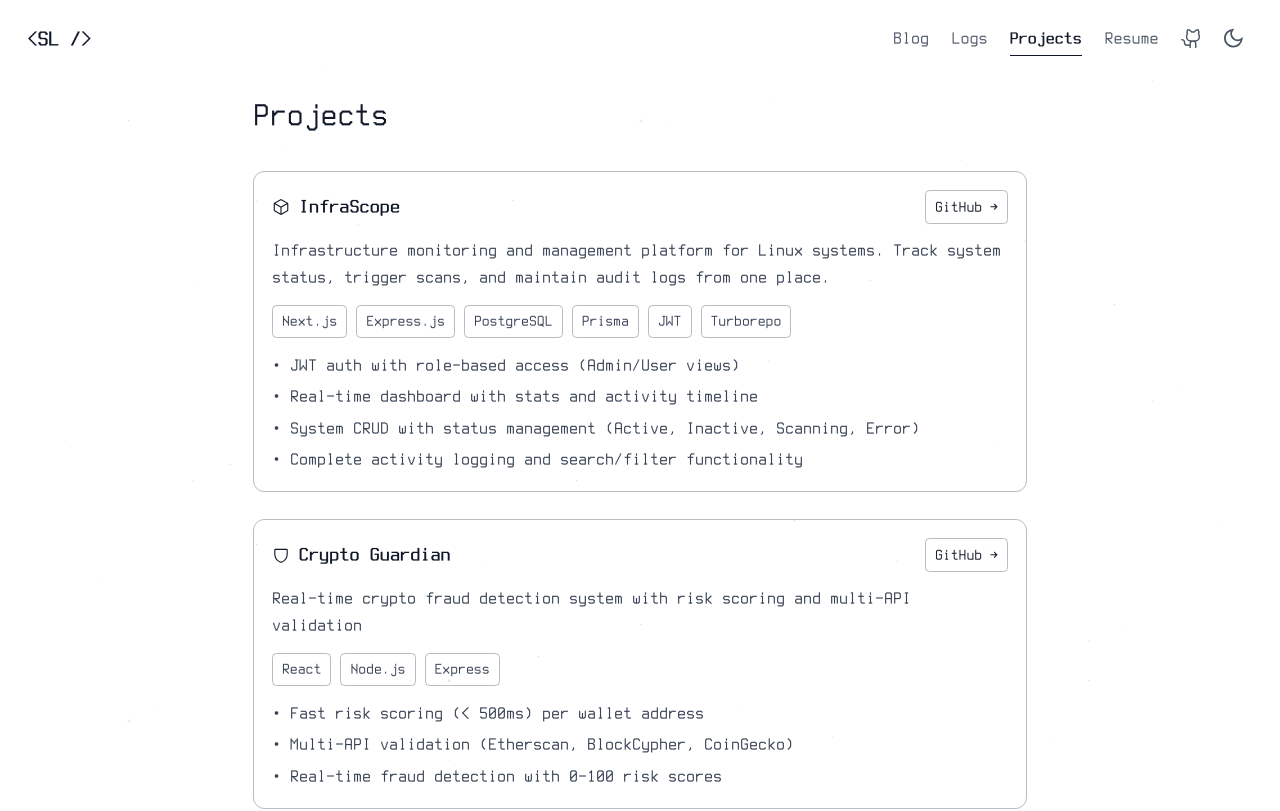
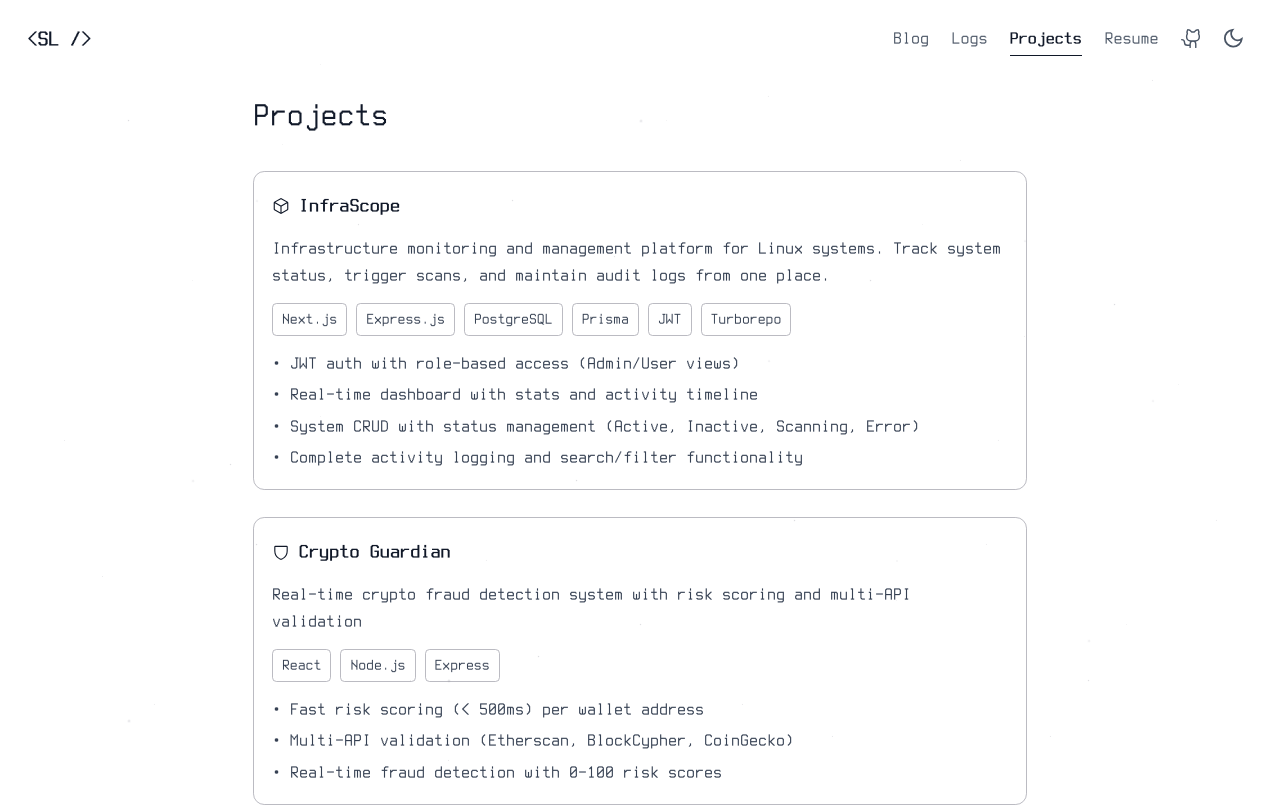
Before and after one commit to sheikhlimon/limon-portfolio, a Next.js app: page /projects in a window 1280 px wide. Shown: the top 811 px of the page. Built offline with nearby package versions, Linux system fonts and the light colour scheme.

Commit message:
fix: remove nested anchor tag and GitHub button from project cards

```diff
--- a/app/components/ProjectCard.tsx
+++ b/app/components/ProjectCard.tsx
@@ -19,25 +19,16 @@ export default function ProjectCard({ project }: ProjectCardProps) {
 
   return (
     <a
-      href={project.live || project.github}
+      href={project.live}
       target="_blank"
       rel="noopener noreferrer"
       className="group block border border-zinc-400/70 dark:border-zinc-500/50 rounded-lg p-4 hover:border-gray-400/50 dark:hover:border-gray-500/50 hover:shadow-lg hover:shadow-gray-500/10 transition-all duration-300 hover:scale-[1.02] hover:-translate-y-1"
     >
-      <div className="flex items-center justify-between mb-3 gap-2">
+      <div className="flex items-center mb-3 gap-2">
         <div className="text-lg font-semibold text-gray-900 dark:text-white group-hover:text-gray-900 dark:group-hover:text-white transition-colors duration-300 flex items-center gap-2">
           <Icon className="w-4 h-4 flex-shrink-0 transition-opacity duration-300 group-hover:opacity-80" />
           <span className="break-words">{project.title}</span>
         </div>
-        <a
-          href={project.github}
-          target="_blank"
-          rel="noopener noreferrer"
-          onClick={(e) => e.stopPropagation()}
-          className="text-sm px-2 py-1 border border-zinc-400/70 dark:border-zinc-500/50 rounded hover:bg-gray-100 dark:hover:bg-gray-800 hover:border-gray-400/50 dark:hover:border-gray-500/50 hover:text-gray-900 dark:hover:text-white transition-all duration-300 flex-shrink-0"
-        >
-          GitHub →
-        </a>
       </div>
 
       <div className="space-y-3 text-gray-700 dark:text-gray-300">
```
